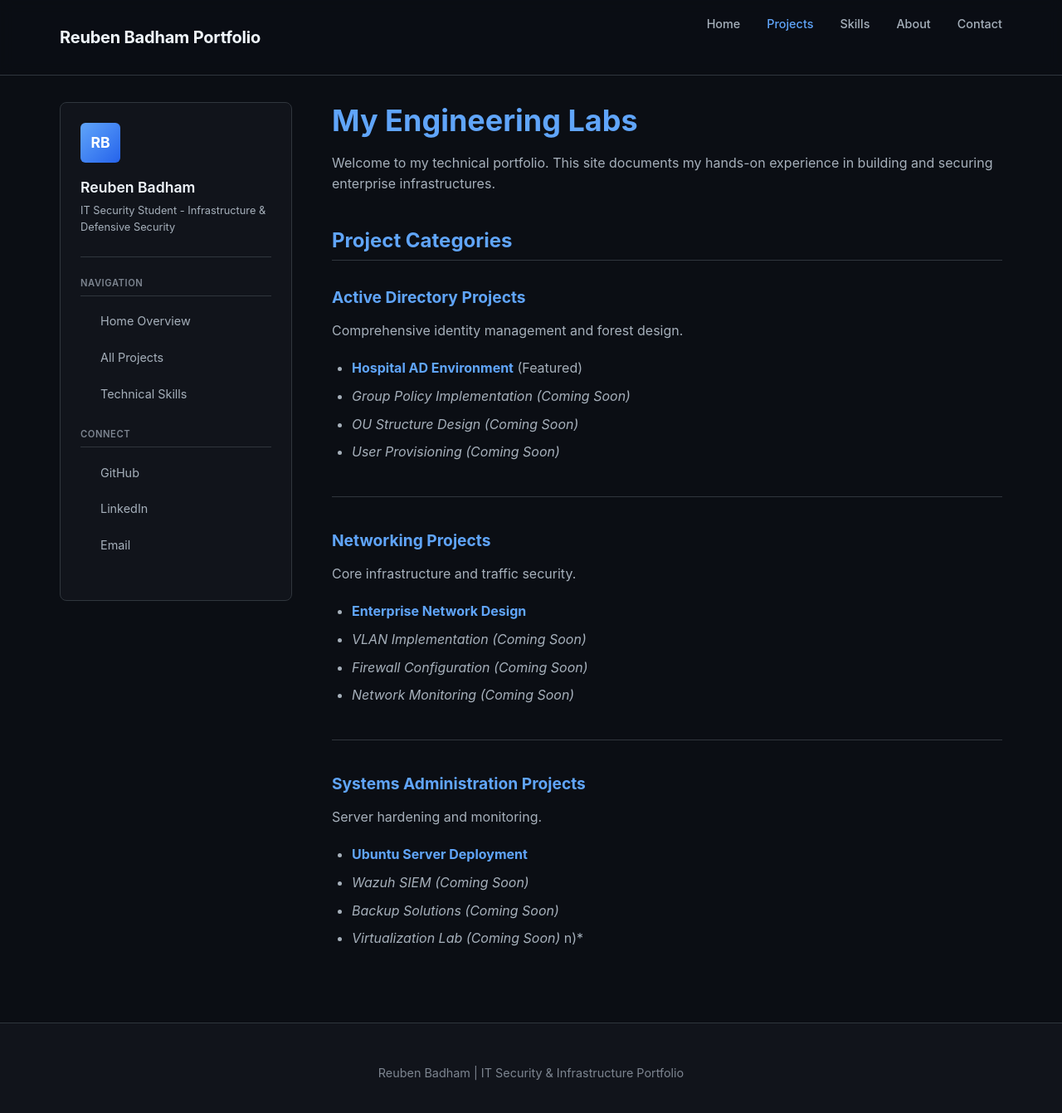
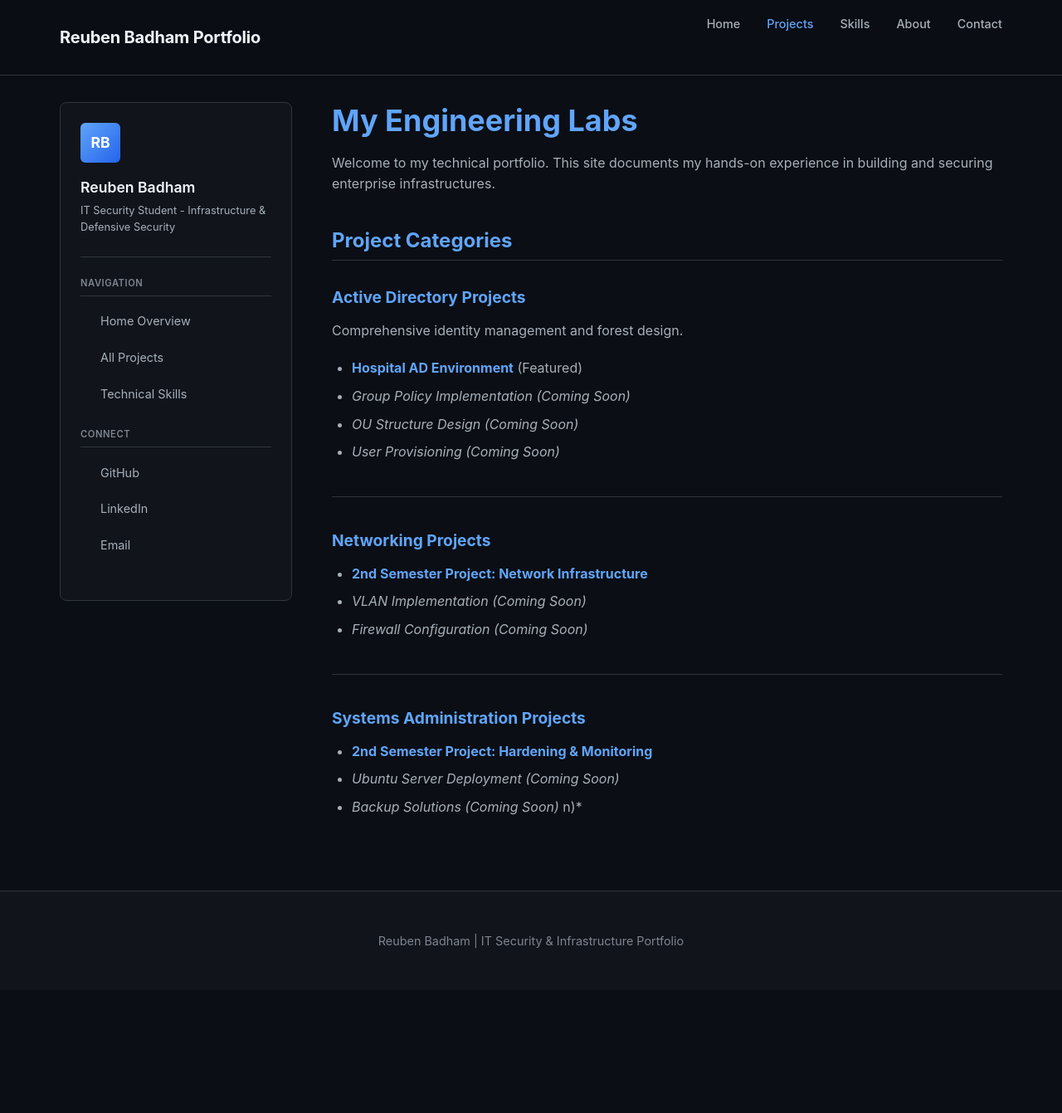
Before and after one commit to Sin9ularity1/Portfolio, a Jekyll site: the page built from projects.md, in a window 1280 px wide and 1352 px high. Shown: the top 1341 px of the window at 83% size. Built offline with Jekyll 4.4.1, drawn with Linux system fonts in a browser that asks for light colours.

Commit message:
might need to revert, added project stuff

```diff
--- a/projects.md
+++ b/projects.md
@@ -19,18 +19,14 @@ Comprehensive identity management and forest design.
 ---
 
 ### Networking Projects
-Core infrastructure and traffic security.
-*   **[Enterprise Network Design]({{ '/projects/networking.html' | relative_url }})**
+*   **[2nd Semester Project: Network Infrastructure]({{ '/projects/networking/2nd-semester-project.html' | relative_url }})**
 *   *VLAN Implementation (Coming Soon)*
 *   *Firewall Configuration (Coming Soon)*
-*   *Network Monitoring (Coming Soon)*
 
 ---
 
 ### Systems Administration Projects
-Server hardening and monitoring.
-*   **[Ubuntu Server Deployment]({{ '/projects/systems.html' | relative_url }})**
-*   *Wazuh SIEM (Coming Soon)*
+*   **[2nd Semester Project: Hardening & Monitoring]({{ '/projects/systems/2nd-semester-project.html' | relative_url }})**
+*   *Ubuntu Server Deployment (Coming Soon)*
 *   *Backup Solutions (Coming Soon)*
-*   *Virtualization Lab (Coming Soon)*
 n)*
```
Also changed, not shown: projects/networking/2nd-semester-project.md (added, +24 -0 lines), projects/systems/2nd-semester-project.md (added, +24 -0 lines).
